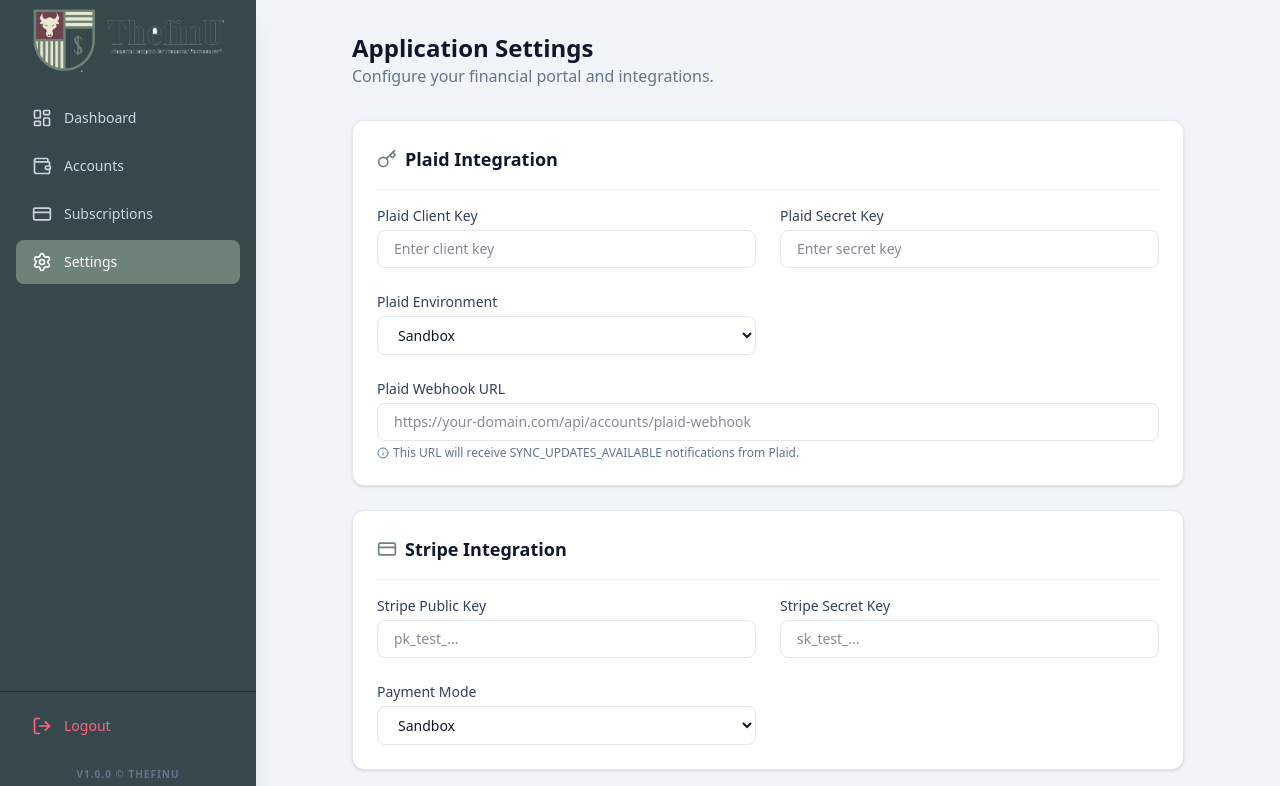
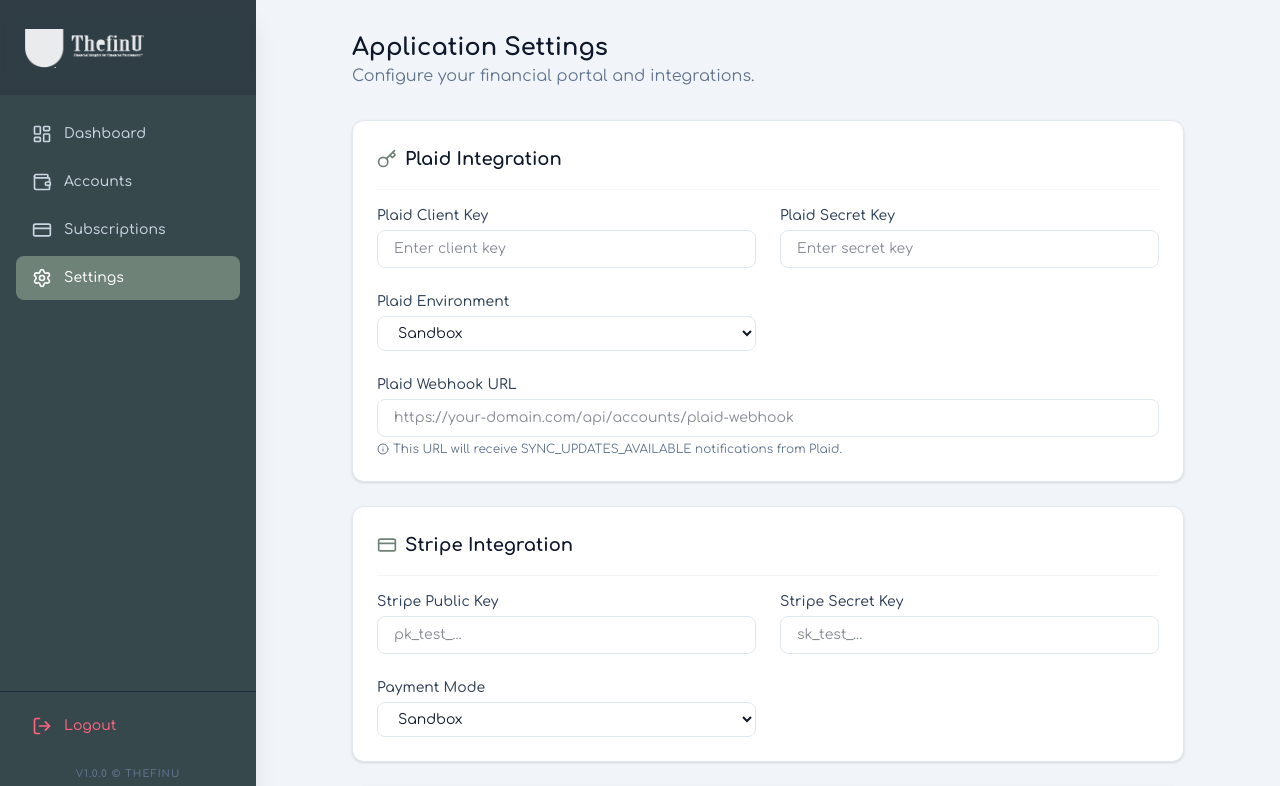
Before and after one commit to govindstallioni/thefinuportal, a Next.js app: page /settings in a window 1280 px wide. Shown: the top 786 px of the page. Built offline with nearby package versions, Linux system fonts and the light colour scheme; no server answers; sample sign-in values are in the browser's storage.

Commit message:
layout changes

```diff
--- a/src/app/globals.css
+++ b/src/app/globals.css
@@ -20,6 +20,7 @@
 }
 
 body {
+  font-family: var(--font-comfortaa), sans-serif;
   background: var(--background);
   color: var(--foreground);
   -webkit-font-smoothing: antialiased;
--- a/src/app/login/page.tsx
+++ b/src/app/login/page.tsx
@@ -23,7 +23,7 @@ export default function LoginPage() {
             const res = await api.post("/auth/login", formData);
             localStorage.setItem("token", res.data.token);
             localStorage.setItem("admin", JSON.stringify(res.data.admin));
-            router.push("/");
+            router.push("/dashboard");
         } catch (err: any) {
             setError(err.response?.data?.message || "Login failed. Please try again.");
         } finally {
@@ -32,7 +32,7 @@ export default function LoginPage() {
     };
 
     return (
-        <div className="flex min-h-screen items-center justify-center bg-primary p-6">
+        <div className="flex min-h-screen items-center justify-center bg-primary p-6 font-sans">
             <div className="w-full max-w-md">
                 <div className="mb-8 flex flex-col items-center justify-center text-center">
                     <div className="flex h-16 w-16 items-center justify-center rounded-2xl bg-white shadow-lg overflow-hidden">
--- a/src/components/AdminLayout.tsx
+++ b/src/components/AdminLayout.tsx
@@ -21,7 +21,7 @@ export default function AdminLayout({ children }: { children: React.ReactNode })
     }
 
     return (
-        <div className="flex bg-background-soft min-h-screen">
+        <div className="flex bg-background-soft min-h-screen font-sans">
             <Sidebar />
             <main className="flex-1">
                 {children}
--- a/src/components/Sidebar.tsx
+++ b/src/components/Sidebar.tsx
@@ -38,8 +38,14 @@ export default function Sidebar() {
 
     return (
         <div className="flex h-screen w-64 flex-col bg-primary text-white sticky top-0 shrink-0 shadow-xl z-20">
-            <div className="flex h-20 items-center px-4 overflow-hidden">
-                <img src="/logo-full.png" alt="ThefinU Logo" className="w-full h-auto max-h-16 object-contain" />
+            <div className="h-24 flex items-center px-6 border-b border-white/5 bg-slate-900/20 backdrop-blur-sm">
+                <Link href="/dashboard" className="block transition-all hover:opacity-80 active:scale-95">
+                    <img
+                        src="/logo-full.png"
+                        alt="ThefinU Admin"
+                        className="h-10 w-auto brightness-0 invert opacity-90"
+                    />
+                </Link>
             </div>
 
             <nav className="flex-1 space-y-1 px-4 py-4">
```
